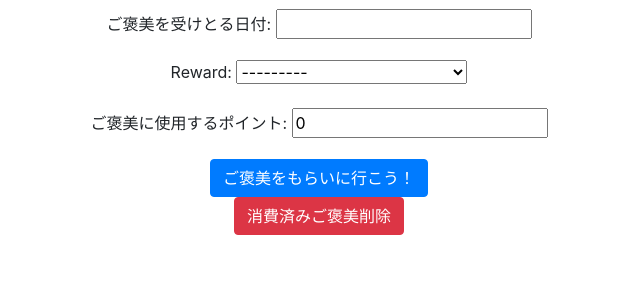
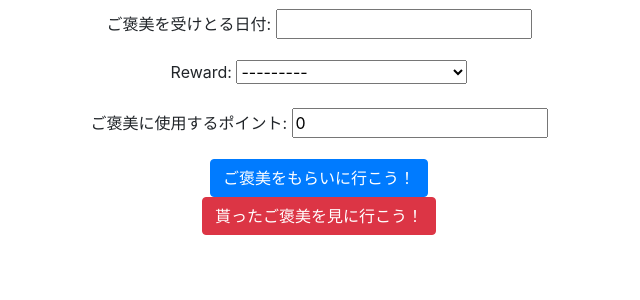
Before and after one commit to takumi1923/exercise_management, a Django app: page /activity/reward/ in a window 1280 px wide. Shown: the part 187-487 px from the top of the page, without its empty margins (321-961 px from the left). Run offline with Django 3.2, Linux system fonts and the light colour scheme; a user stored in the database is signed in; data comes from the database, SQL or seed files in the repository; some libraries are stand-ins or nearby versions.

Commit message:
'saikai'

```diff
--- a/activity/templates/kanban/rewards/list.html
+++ b/activity/templates/kanban/rewards/list.html
@@ -21,7 +21,7 @@
     </form>
   </div>
   <div class = "b">
-    <a class="btn btn-danger"href="{% url 'activity:rewards_detail'  %}" role="button">消費済みご褒美削除</a>
+    <a class="btn btn-danger"href="{% url 'activity:rewards_detail'  %}" role="button">貰ったご褒美を見に行こう！</a>
   </div>
 </div>
 <style>
```
Also changed, not shown: activity/views.py (+0 -12 lines).
